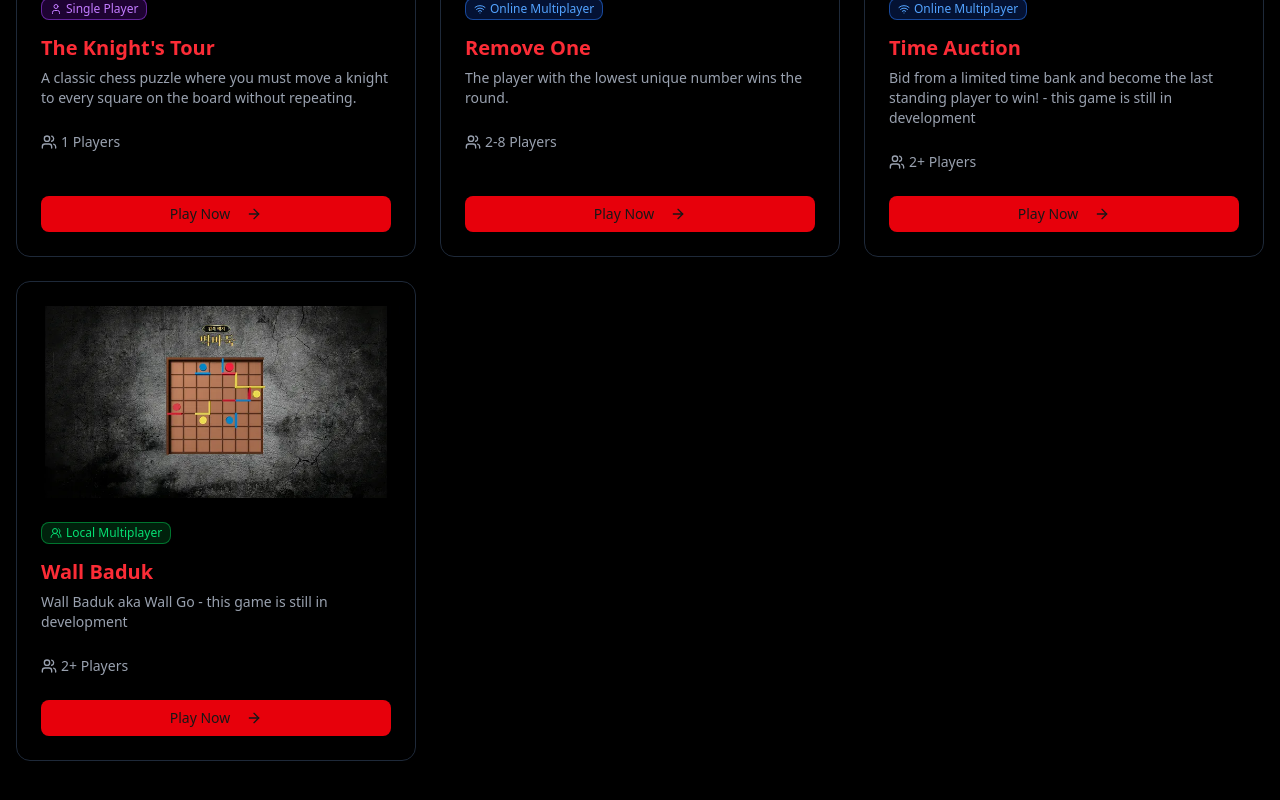
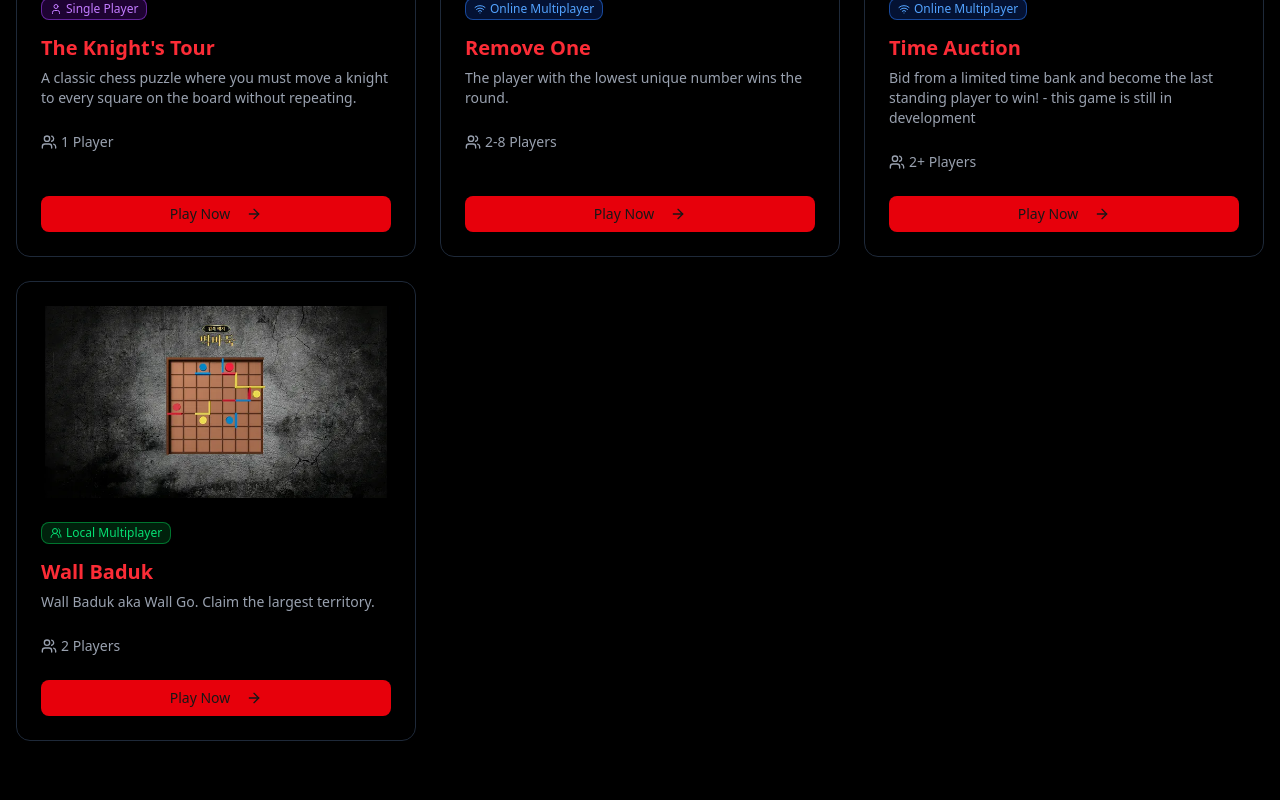
Before and after one commit to riannelimje/the-devils-plan, a Next.js app: page / in a window 1280 px wide. Shown: the part 692-1492 px from the top of the page. Built offline with nearby package versions, Linux system fonts and the light colour scheme.

Commit message:
minor changes and launch wall baduk

```diff
--- a/src/app/page.tsx
+++ b/src/app/page.tsx
@@ -246,8 +246,8 @@ export default function Home() {
             />
              <GameCard
               title={<span className="text-red-500">Wall Baduk</span>}
-              description="Wall Baduk aka Wall Go - this game is still in development"
-              players="2+"
+              description="Wall Baduk aka Wall Go. Claim the largest territory."
+              players="2"
               image="/images/game4.png"
               href="/games/wallBaduk"
               gameMode="local"
--- a/src/components/gameCard.tsx
+++ b/src/components/gameCard.tsx
@@ -67,7 +67,7 @@ export default function GameCard({ title, description, players, image, href, gam
       <CardContent className="flex-1">
         <div className="flex items-center text-sm text-gray-400">
           <Users className="h-4 w-4 mr-1" />
-          <span>{players} Players</span>
+          <span>{players} Player{players === "1" ? "" : "s"}</span>
         </div>
       </CardContent>
       <CardFooter className="mt-auto">
```
Also changed, not shown: 1 other file (tests, documents, lock files or other folders).
